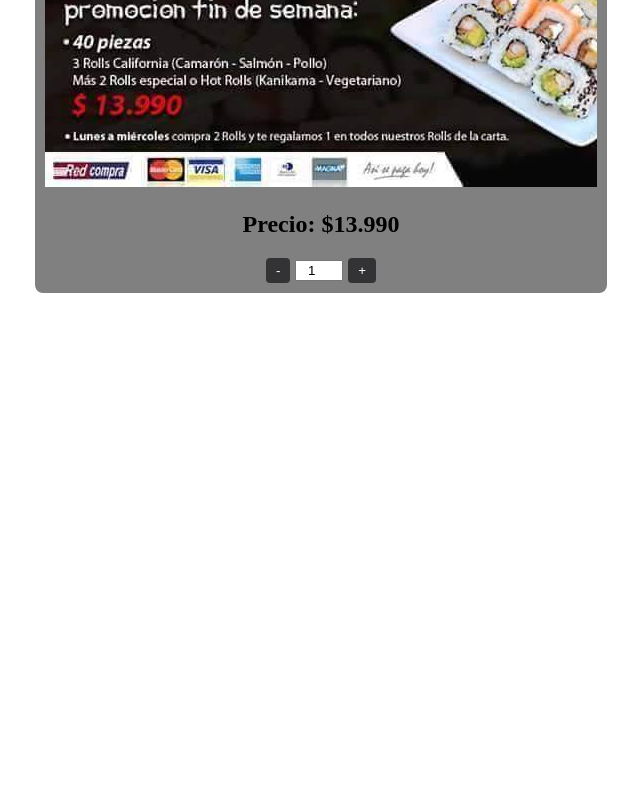
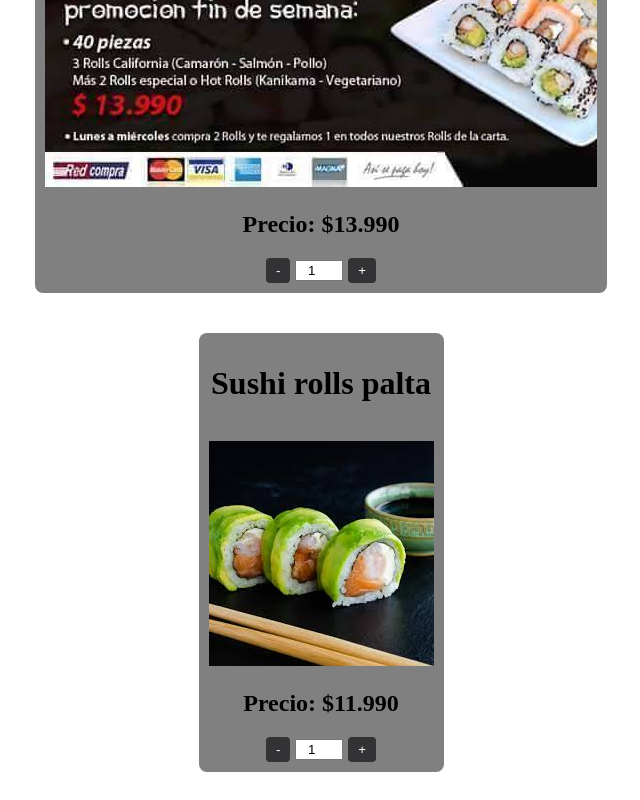
Before and after one commit to Matistr/sushi-vite, a React (Vite) app: page / in a window 1280 px wide. Shown: the part 1437-2237 px from the top of the page, without its empty margins (319-959 px from the left). Before the commit the page ends 1758 px from the top, so only its background shows below. Built offline with nearby package versions, Linux system fonts and the light colour scheme.

Commit message:
productos

```diff
--- a/src/App.jsx
+++ b/src/App.jsx
@@ -34,8 +34,20 @@ export function Promos(props){
     </div>
 }
 
-export function Productos(){
+export function Productos(props){
     return <div>
-
+        <center>
+            <div className="card">
+                <h1>{props.titulo} </h1>
+                <br/>
+                <img src={props.img} alt="p1" className="p1" />
+                <h2>Precio: {props.price} </h2>
+                <div>
+                    <button className="quantity-btn">-</button>
+                    <input type="number" value="1" min="1" className="quantity-input"/>
+                    <button className="quantity-btn" >+</button>
+                </div>
+            </div>
+        </center>
     </div>
 }
--- a/src/main.jsx
+++ b/src/main.jsx
@@ -1,10 +1,12 @@
 import { StrictMode } from 'react'
 import { createRoot } from 'react-dom/client'
-import { Header, Promos } from './App.jsx'
+import { Header, Productos, Promos } from './App.jsx'
 
 import promo1 from './img/promo1.jpg'
 import promo2 from './img/promo2.jpg'
 import promo3 from './img/promo3.jpg'
+
+import p1 from './img/palta.jfif'
 
 createRoot(document.getElementById('root')).render(<>
     <StrictMode>
@@ -12,7 +14,7 @@ createRoot(document.getElementById('root')).render(<>
       <Promos img={promo1} price='$9.990' titulo='Promo 1' />
       <Promos img={promo2} price='$11.990' titulo='Promo 2' />
       <Promos img={promo3} price='$13.990' titulo='Promo 3' />
-
+      <Productos img={p1} price='$11.990' titulo='Sushi rolls palta'/>
     </StrictMode>
   </>
 )
```
Lines whose indentation alone changed are shown as unchanged.
